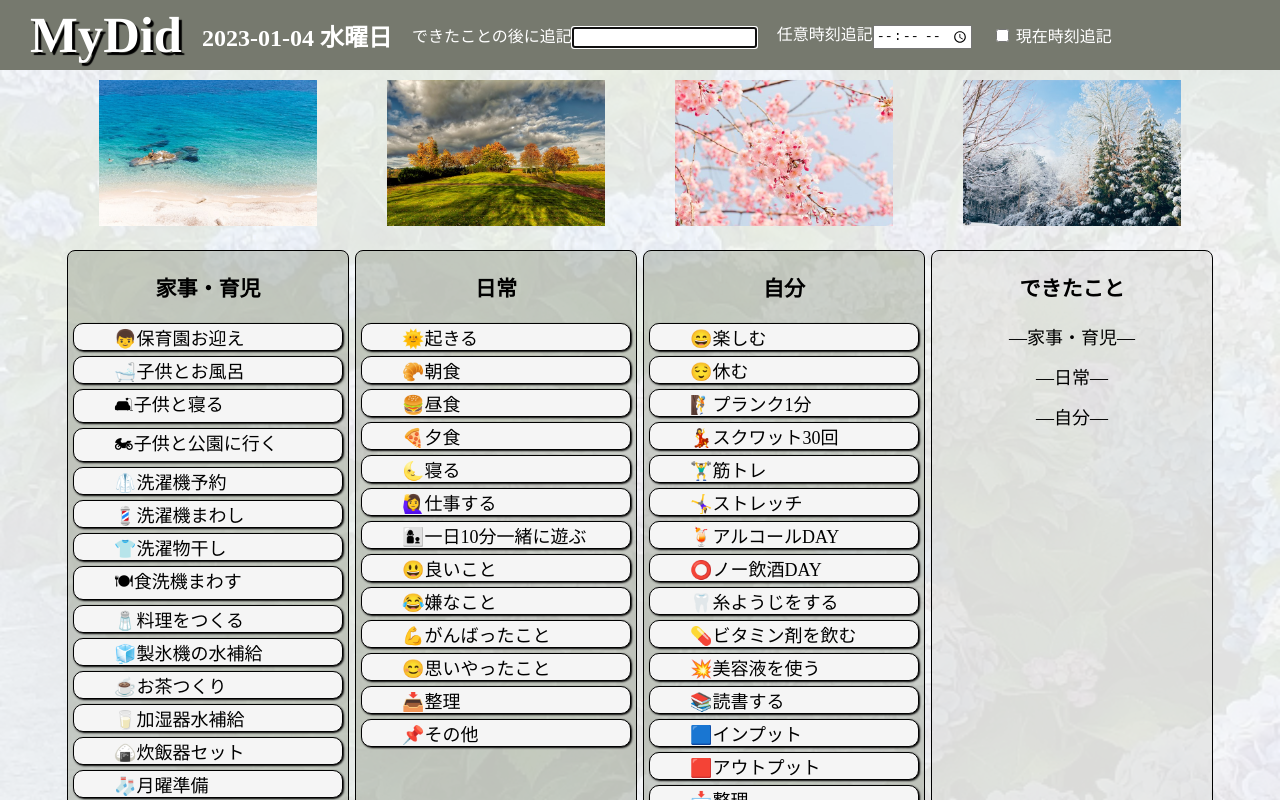
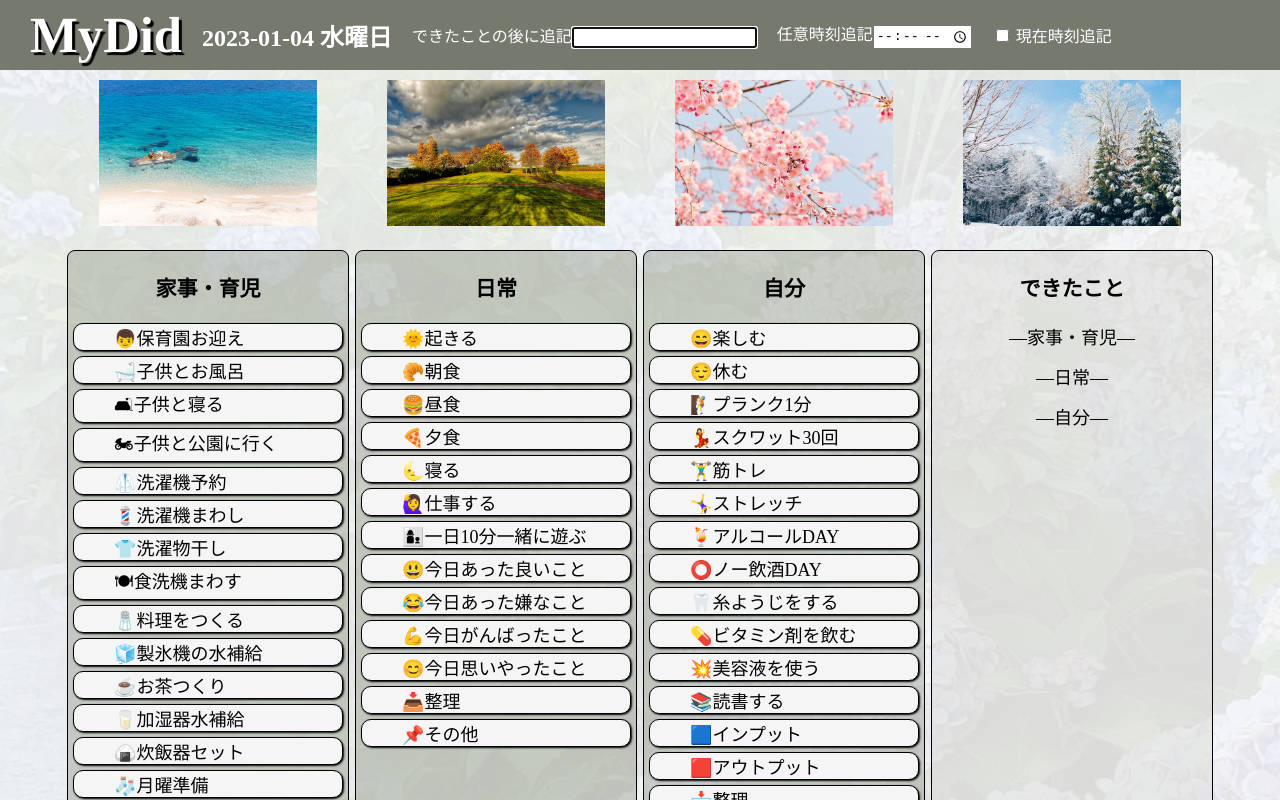
Before and after one commit to mari2t/MydidReact_fourSeasons, a React (Create React App) app: page / in a window 1280 px wide. Shown: the top 800 px of the page. Built offline with nearby package versions, Linux system fonts and the light colour scheme.

Commit message:
fix OrdinaryTask

```diff
--- a/src/components/body/Ordinary.jsx
+++ b/src/components/body/Ordinary.jsx
@@ -20,10 +20,10 @@ export const Ordinary = ({
     "🌜寝る",
     "🙋‍♀️仕事する",
     "👩‍👦一日10分一緒に遊ぶ",
-    "😃良いこと",
-    "😂嫌なこと",
-    "💪がんばったこと",
-    "😊思いやったこと",
+    "😃今日あった良いこと",
+    "😂今日あった嫌なこと",
+    "💪今日がんばったこと",
+    "😊今日思いやったこと",
     "📥整理",
     "📌その他",
   ];
```
